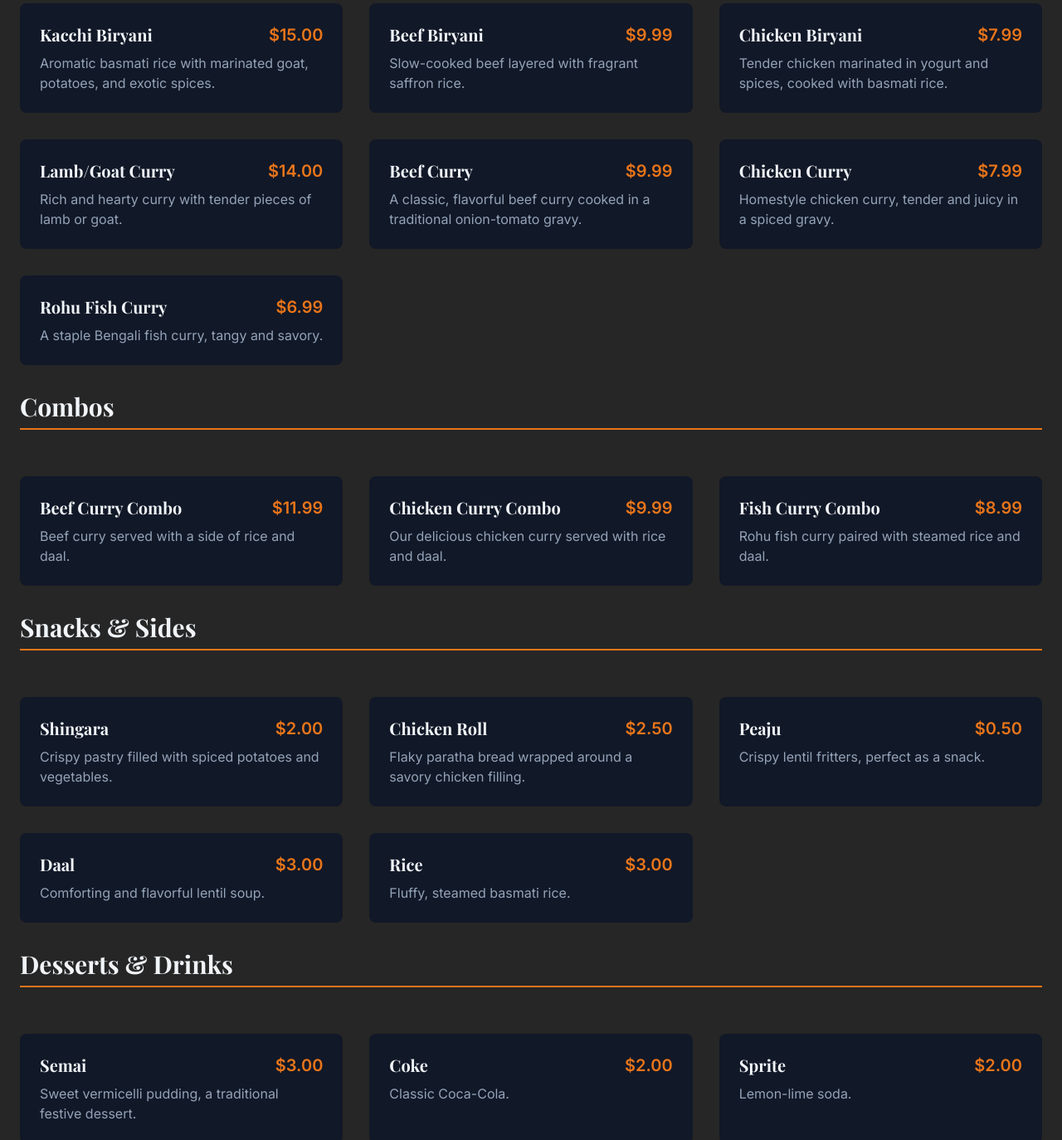
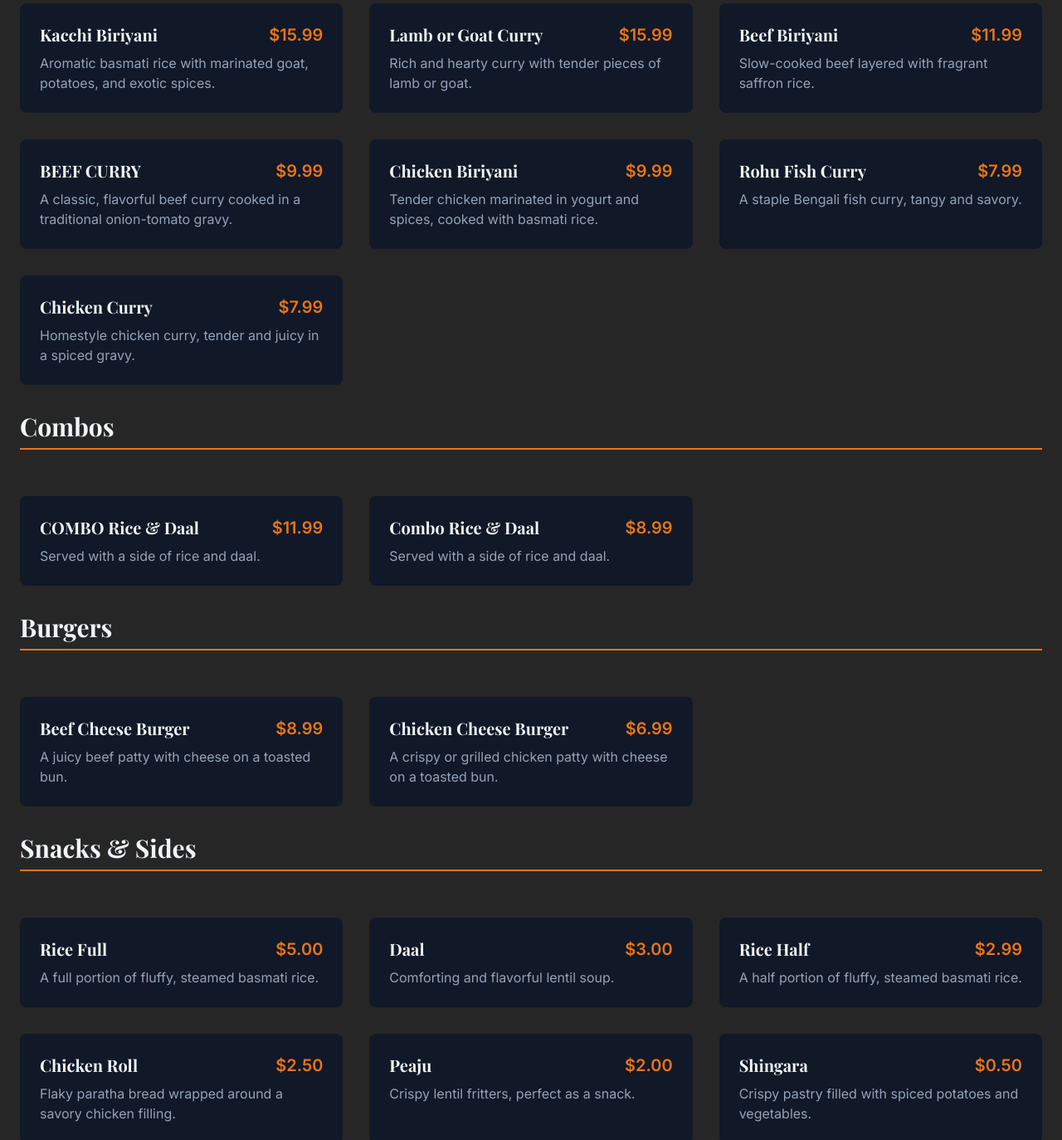
Before and after one commit to Safi-Won-it/boribuz, a plain HTML site: page index.html in a window 1280 px wide. Shown: the part 1426-2800 px from the top of the page at 83% size. Drawn offline with nearby package versions, Linux system fonts and the light colour scheme.

Commit message:
index.html

```diff
--- a/index.html
+++ b/index.html
@@ -68,7 +68,7 @@
     </header>
 
     <!-- Hero Section -->
-    <section id="home" class="h-screen bg-cover bg-center flex items-center justify-center relative" style="background-image: linear-gradient(rgba(0,0,0,0.7), rgba(0,0,0,0.7)), url('https://e1.pxfuel.com/desktop-wallpaper/574/309/desktop-wallpaper-restaurant-menu-menu-thumbnail.jpg');">
+    <section id="home" class="h-screen bg-cover bg-center flex items-center justify-center relative" style="background-image: linear-gradient(rgba(0,0,0,0.7), rgba(0,0,0,0.7)), url('https://placehold.co/1920x1080/222222/E8751A?text=Authentic+Bangladeshi+Cuisine');">
         <div class="text-center text-white p-4">
             <h1 class="text-5xl md:text-7xl font-bold font-display leading-tight mb-4">A Modern Expression of <br class="hidden md:block"/> Bangladeshi Heritage</h1>
             <p class="text-lg md:text-xl text-slate-300 mb-8 max-w-2xl mx-auto">Savor the rich, authentic flavors of Bangladesh, crafted with passion and served with love.</p>
@@ -180,32 +180,32 @@
         // You can easily change item names, descriptions, and prices here.
         const menuData = {
             "Main Courses": [
-                { name: "Kacchi Biryani", description: "Aromatic basmati rice with marinated goat, potatoes, and exotic spices.", price: "15.00" },
-                { name: "Beef Biryani", description: "Slow-cooked beef layered with fragrant saffron rice.", price: "9.99" },
-                { name: "Chicken Biryani", description: "Tender chicken marinated in yogurt and spices, cooked with basmati rice.", price: "7.99" },
-                { name: "Lamb/Goat Curry", description: "Rich and hearty curry with tender pieces of lamb or goat.", price: "14.00" },
-                { name: "Beef Curry", description: "A classic, flavorful beef curry cooked in a traditional onion-tomato gravy.", price: "9.99" },
+                { name: "Kacchi Biriyani", description: "Aromatic basmati rice with marinated goat, potatoes, and exotic spices.", price: "15.99" },
+                { name: "Lamb or Goat Curry", description: "Rich and hearty curry with tender pieces of lamb or goat.", price: "15.99" },
+                { name: "Beef Biriyani", description: "Slow-cooked beef layered with fragrant saffron rice.", price: "11.99" },
+                { name: "BEEF CURRY", description: "A classic, flavorful beef curry cooked in a traditional onion-tomato gravy.", price: "9.99" },
+                { name: "Chicken Biriyani", description: "Tender chicken marinated in yogurt and spices, cooked with basmati rice.", price: "9.99" },
+                { name: "Rohu Fish Curry", description: "A staple Bengali fish curry, tangy and savory.", price: "7.99" },
                 { name: "Chicken Curry", description: "Homestyle chicken curry, tender and juicy in a spiced gravy.", price: "7.99" },
-                { name: "Rohu Fish Curry", description: "A staple Bengali fish curry, tangy and savory.", price: "6.99" },
             ],
             "Combos": [
-                 { name: "Beef Curry Combo", description: "Beef curry served with a side of rice and daal.", price: "11.99" },
-                 { name: "Chicken Curry Combo", description: "Our delicious chicken curry served with rice and daal.", price: "9.99" },
-                 { name: "Fish Curry Combo", description: "Rohu fish curry paired with steamed rice and daal.", price: "8.99" },
+                 { name: "COMBO Rice & Daal", description: "Served with a side of rice and daal.", price: "11.99" },
+                 { name: "Combo Rice & Daal", description: "Served with a side of rice and daal.", price: "8.99" },
+            ],
+            "Burgers": [
+                { name: "Beef Cheese Burger", description: "A juicy beef patty with cheese on a toasted bun.", price: "8.99" },
+                { name: "Chicken Cheese Burger", description: "A crispy or grilled chicken patty with cheese on a toasted bun.", price: "6.99" },
             ],
             "Snacks & Sides": [
-                { name: "Shingara", description: "Crispy pastry filled with spiced potatoes and vegetables.", price: "2.00" },
+                { name: "Rice Full", description: "A full portion of fluffy, steamed basmati rice.", price: "5.00" },
+                { name: "Daal", description: "Comforting and flavorful lentil soup.", price: "3.00" },
+                { name: "Rice Half", description: "A half portion of fluffy, steamed basmati rice.", price: "2.99" },
                 { name: "Chicken Roll", description: "Flaky paratha bread wrapped around a savory chicken filling.", price: "2.50" },
-                { name: "Peaju", description: "Crispy lentil fritters, perfect as a snack.", price: "0.50" },
-                { name: "Daal", description: "Comforting and flavorful lentil soup.", price: "3.00" },
-                { name: "Rice", description: "Fluffy, steamed basmati rice.", price: "3.00" },
+                { name: "Peaju", description: "Crispy lentil fritters, perfect as a snack.", price: "2.00" },
+                { name: "Shingara", description: "Crispy pastry filled with spiced potatoes and vegetables.", price: "0.50" },
             ],
-            "Desserts & Drinks": [
-                { name: "Semai", description: "Sweet vermicelli pudding, a traditional festive dessert.", price: "3.00" },
-                { name: "Coke", description: "Classic Coca-Cola.", price: "2.00" },
-                { name: "Sprite", description: "Lemon-lime soda.", price: "2.00" },
-                { name: "Ginger Ale", description: "Crisp and refreshing.", price: "2.00" },
-                { name: "Water", description: "Bottled spring water.", price: "2.00" },
+            "Drinks": [
+                { name: "Canned Pop", description: "Assorted canned soft drinks.", price: "2.00" },
             ]
         };
 
```
